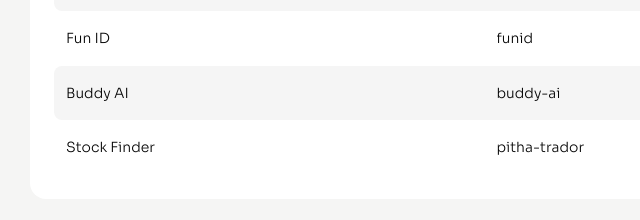
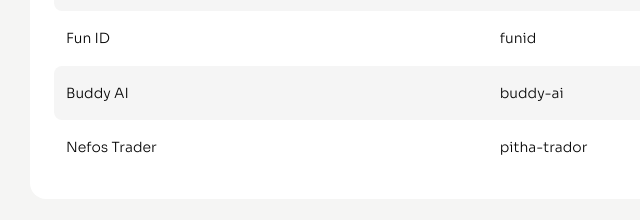
Before and after one commit to ousiassllc/brand-guide, a plain HTML site: page index.html in a window 1280 px wide. Shown: the part 8040-8260 px from the top of the page, 158-798 px from the left. Drawn offline with Linux system fonts and the light colour scheme.

Commit message:
fix: pitha-trador の製品名を Nefos Trader に直す
Signed-off-by: ousiass <ousiass@dmail.ai>

```diff
--- a/index.html
+++ b/index.html
@@ -140,7 +140,7 @@ pre.code{margin:12px 0 0;padding:16px;background:var(--surface);border:1px solid
 <tr><td>AI Liver</td><td>ai-liver</td></tr>
 <tr><td>Fun ID</td><td>funid</td></tr>
 <tr><td>Buddy AI</td><td>buddy-ai</td></tr>
-<tr><td>Stock Finder</td><td>pitha-trador</td></tr></tbody></table></div>
+<tr><td>Nefos Trader</td><td>pitha-trador</td></tr></tbody></table></div>
 <div class="nm-card" id="names-oss"><h3>4. オープンソースは今の名前のまま</h3><ul class="p"><li>MolePort</li><li>Linterly</li></ul></div>
 <div class="nm-card" id="names-writing"><h3>5. 書き方のルール</h3><ul class="p">
 <li>欧文は「Nefos Video」のように<strong>頭だけ大文字</strong>で、間に<strong>半角スペース</strong></li>
```
